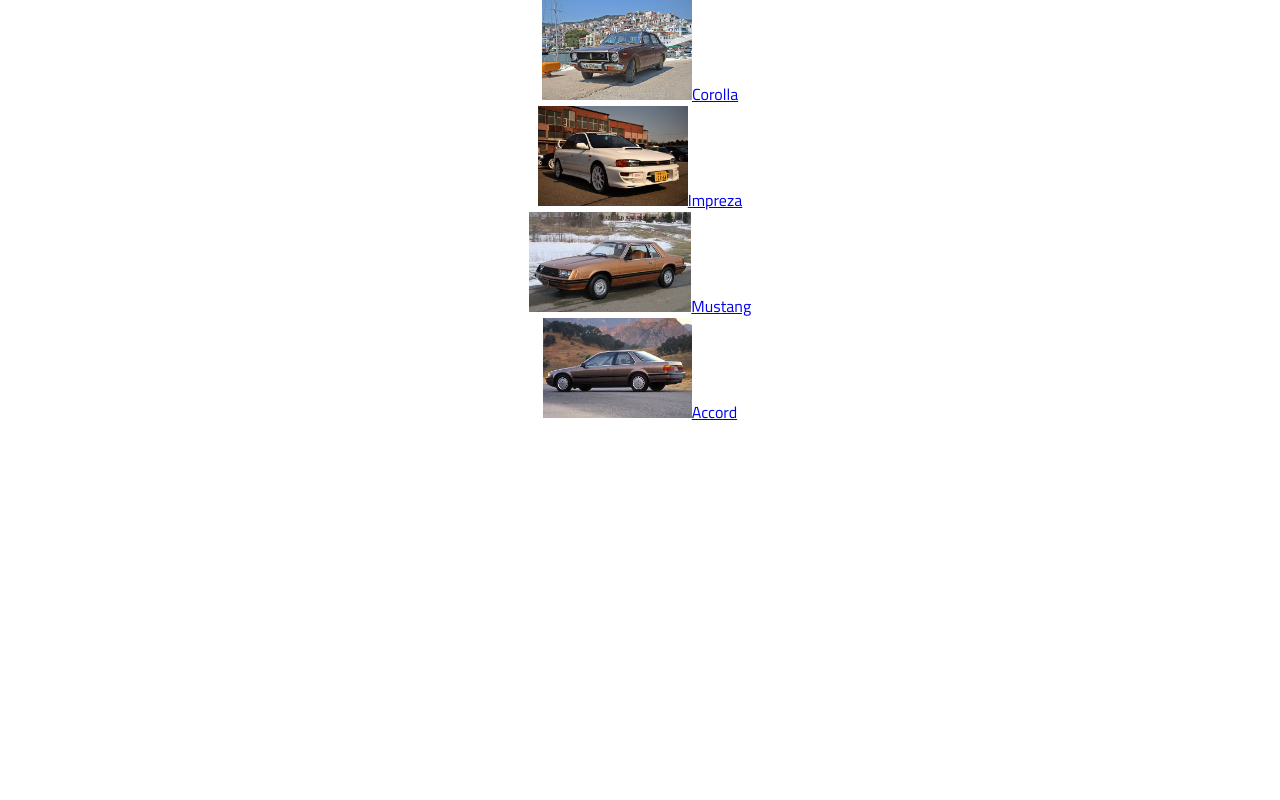
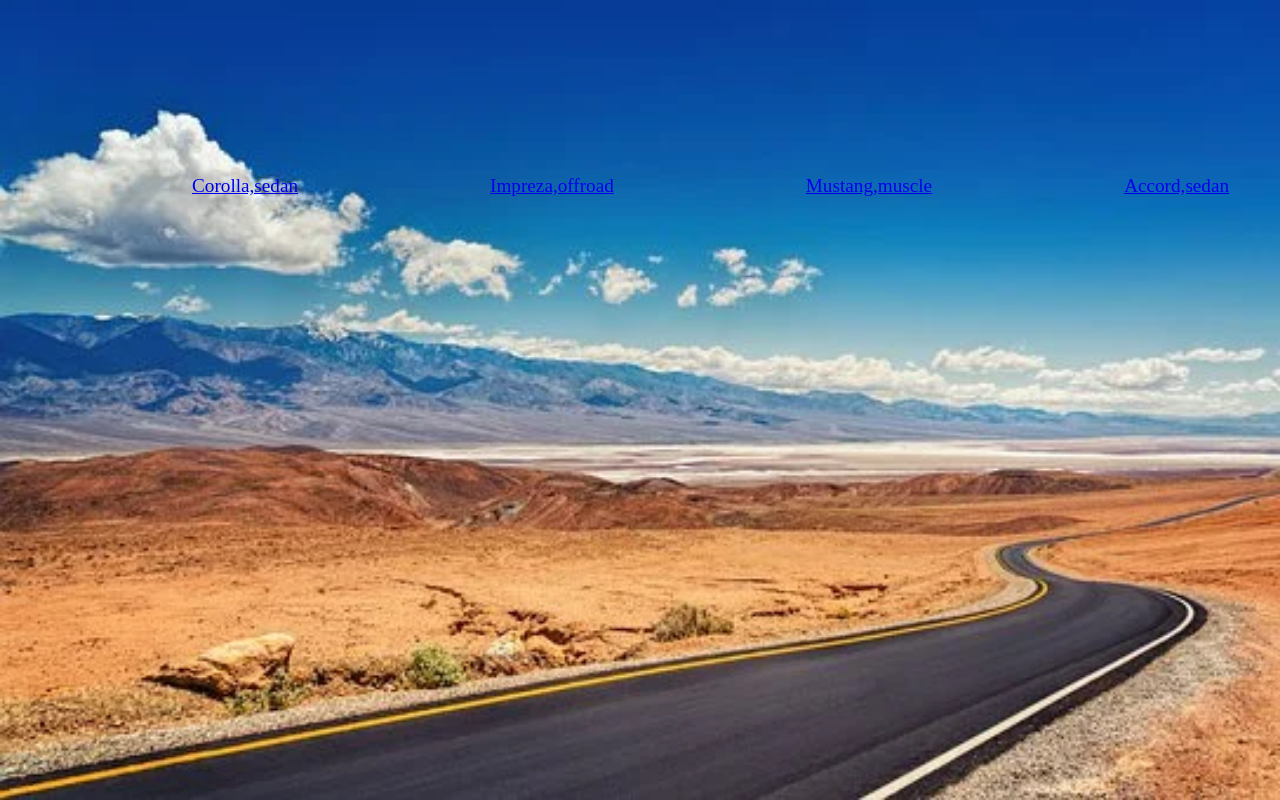
Before and after one commit to Andy-Mascaro/detail-cars, a plain HTML site: page index.html in a window 1280 px wide. Drawn offline with Linux system fonts and the light colour scheme.

Commit message:
added pic and resized

```diff
--- a/data.js
+++ b/data.js
@@ -1,27 +1,27 @@
 export const cars = [{
     id: '1',
     brand:'toyota',
-    model:['Corolla'],
+    model:['Corolla', 'sedan'],
     image: 'corolla',
 
 },
 {
     id: '2',
     brand:'subaru',
-    model:['Impreza'],
+    model:['Impreza', 'offroad'],
     image: 'impreza',
 },
 {
     id: '3',
     brand:'ford',
-    model:['Mustang'],
+    model:['Mustang', 'muscle'],
     image: 'mustang',
 },
 
 {
     id: '4',
     brand: 'honda',
-    model:['Accord'],
+    model:['Accord', 'sedan'],
     image: 'accord',
 },
 
--- a/styles/style.css
+++ b/styles/style.css
@@ -22,24 +22,39 @@
     --color4: hsla(45, 73%, 98%, 1);
     --color5: hsla(224, 40%, 79%, 1); */
 
-    --header-height: 80px;
+    /* --header-height: 80px;
     --shadow: 0px 10px 20px -12px rgba(0,0,0,0.45);
     --gutter: 30px;
     --footer-height: 25px;
 
     font-family: 'Titillium Web', sans-serif;
-    background-color: var(--color2);
+    background-color: var(--color2); */
 }
 
 main {
-    display: flex;
-    flex-direction: column;
-    justify-content: center;
-    align-items: center;
-    margin-bottom: calc(var(--footer-height));
+
+        background-image: url(../assets/roads.jpeg);
+        display: flex;
+        flex-wrap: wrap;
+        margin-bottom: 40px;
+        background-size: cover;
+        height: 100%;
+        align-content: flex-start;
+        position: relative;
+        color: white;
+        font-size: larger;
+
+
+
+}
+    /* position: relative;  */
+    /* height: 640px;
+    align-content: flex-start;
+
+
 }
 
-section {
+/* section {
     background-color: var(--color5);
     max-width: 80%;
     display: flex;
@@ -51,15 +66,15 @@
     margin-top: var(--gutter);
     margin-bottom: var(--gutter);
     border: solid 2px var(--color1);
-}
+} */
 
-header {
+/* header {
     display: flex;
     justify-content: flex-end;
     background-color: var(--color3);
     height: var(--header-height);
     box-shadow: var(--shadow);
-}
+} */
 
 
 h2 {
@@ -67,19 +82,19 @@
     font-weight: bold;
 }
 
-.gutter-right {
+/* .gutter-right {
     margin-right: 20px;
 }
 
 header img {
     height: var(--header-height);
-}
+} */
 
-p {
+/* p {
     margin: var(--gutter);
-}
+} */
 
-footer {
+/* footer {
     position: fixed;
     width: 100%;
     bottom: 0;
@@ -88,8 +103,9 @@
     justify-content: flex-end;
     background-color: var(--color3);
     box-shadow: var(--shadow);
-}
+} */
 img {
-    height: 100px
+    height: 0px;
+    margin: 5em;
 
 }
```
Also changed, not shown: index.html (+1 -0 lines), assets/roads.jpeg (added), cars/cars.css (line endings or trailing spaces).
